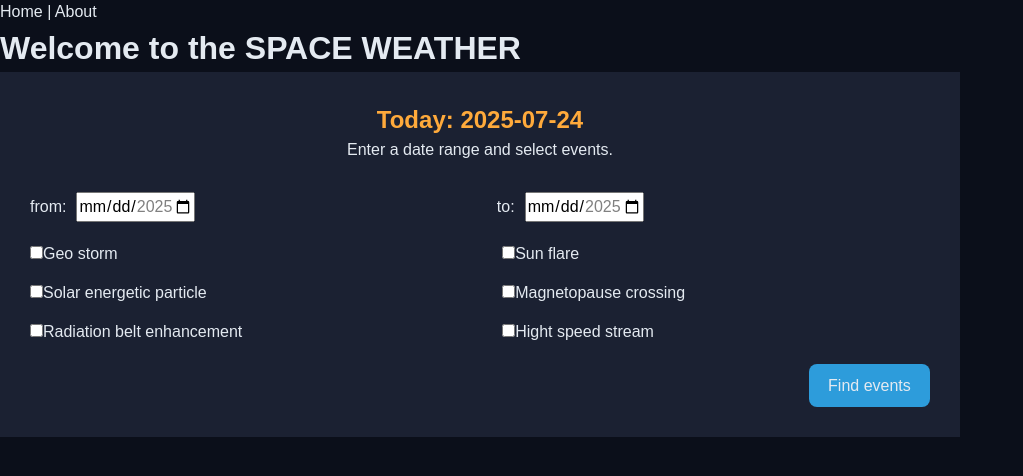
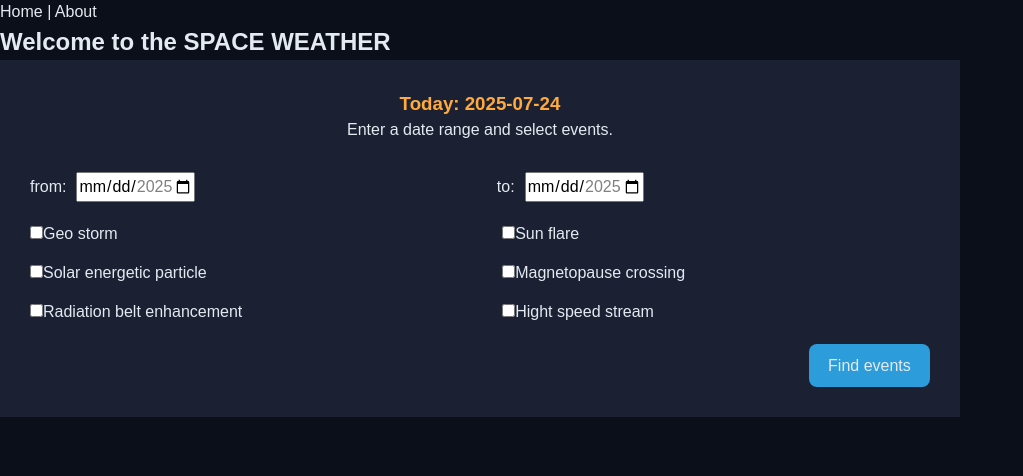
Before and after one commit to Taaamilaaa/Space-Weather, a React (Vite) app: page / in a window 1280 px wide. Shown: the top 476 px of the page, without its empty margins (0-1023 px from the left). Built offline with nearby package versions, Linux system fonts and the light colour scheme.

Commit message:
Update HomePage.jsx

```diff
--- a/src/pages/HomePage.jsx
+++ b/src/pages/HomePage.jsx
@@ -17,6 +17,7 @@ export function HomePage({
 }) {
   return (
     <>
+      <section>
         <h1> Welcome to the SPACE WEATHER</h1>
 
         <FormSection
@@ -25,6 +26,8 @@ export function HomePage({
           today={today}
           maxPastDate={maxPastDate}
         />
+      </section>
+      <section>
         {loading && <p>Loading data, please wait...</p>}
         {data && (
           <p>
@@ -39,11 +42,13 @@ export function HomePage({
         {error && (
           <p>Whoops, something went wrong! Please try reloading this page!</p>
         )}
+      </section>
+
       {data && (
-        <>
+        <section>
           <SortOptions onSortChange={setSortMethod} />
           <EventCardList events={data} />
-        </>
+        </section>
       )}
     </>
   );
```
Lines whose indentation alone changed are shown as unchanged.
